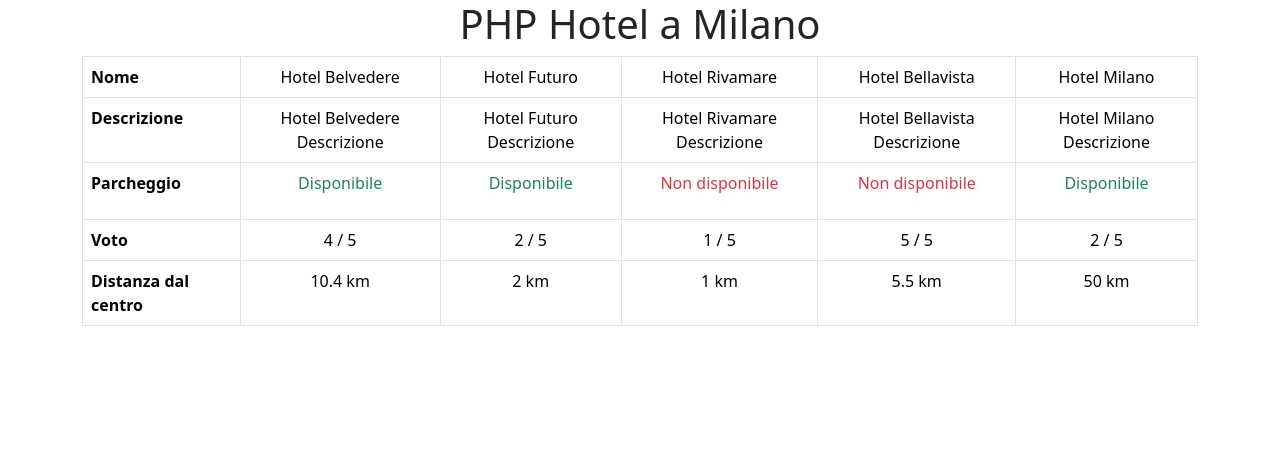
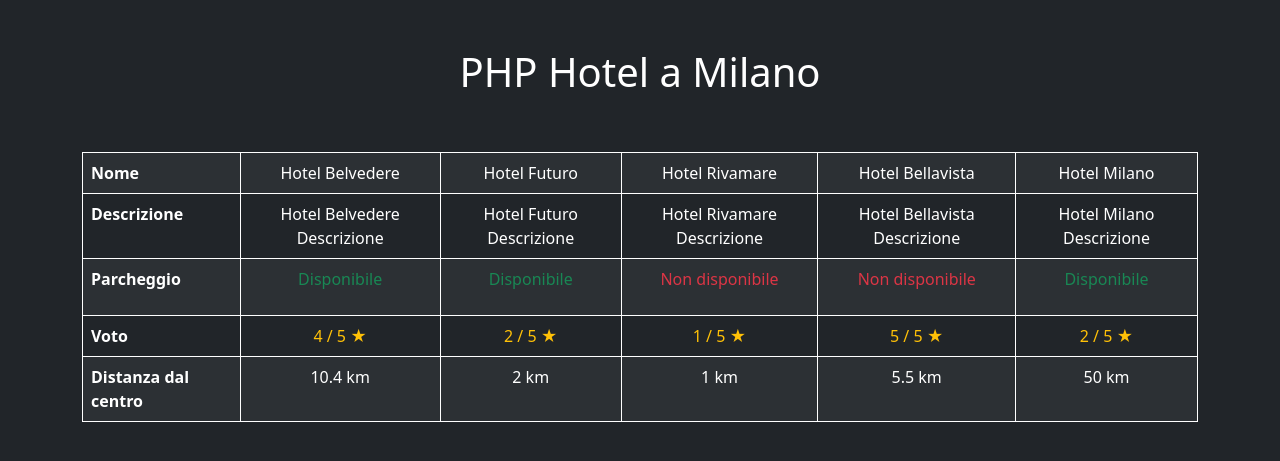
Before and after one commit to cioby09/php-hotel, a PHP site: page / in a window 1280 px wide. Shown: the top 461 px of the page. Run offline with PHP 8.4, Linux system fonts and the light colour scheme.

Commit message:
Minor style changes

```diff
--- a/index.php
+++ b/index.php
@@ -53,10 +53,10 @@ $hotels = [
     <link href="https://cdn.jsdelivr.net/npm/bootstrap@5.3.0-alpha3/dist/css/bootstrap.min.css" rel="stylesheet" integrity="sha384-KK94CHFLLe+nY2dmCWGMq91rCGa5gtU4mk92HdvYe+M/SXH301p5ILy+dN9+nJOZ" crossorigin="anonymous">
 </head>
 
-<body>
-    <div class="container d-flex flex-wrap align-items-center justify-content-center">
-        <h1 class="text-center">PHP Hotel a Milano</h1>
-        <table class="table table-bordered">
+<body class="bg-dark">
+    <div class="container mt-5 d-flex flex-wrap align-items-center justify-content-center">
+        <h1 class="text-center text-white">PHP Hotel a Milano</h1>
+        <table class="table table-bordered border-white table-striped table-dark mt-5">
             <tbody>
                 <tr>
                     <th>Nome</th>
@@ -85,7 +85,7 @@ $hotels = [
                 <tr>
                     <th>Voto</th>
                     <?php foreach ($hotels as $hotel) { ?>
-                        <td class="text-center"><?php echo $hotel["vote"]; ?> / 5</td>
+                        <td class="text-center text-warning"><?php echo $hotel["vote"]; ?> / 5 &#9733;</td>
                     <?php } ?>
                 </tr>
                 <tr>
```
